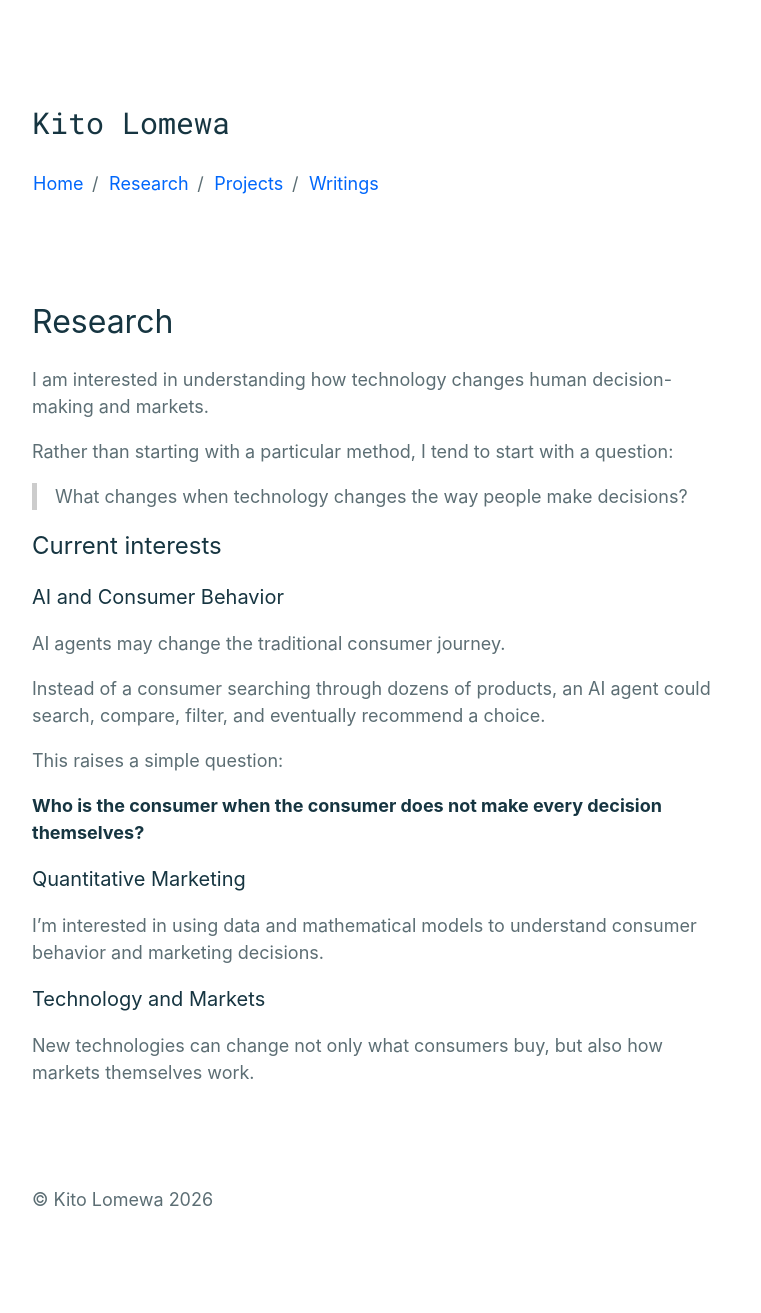
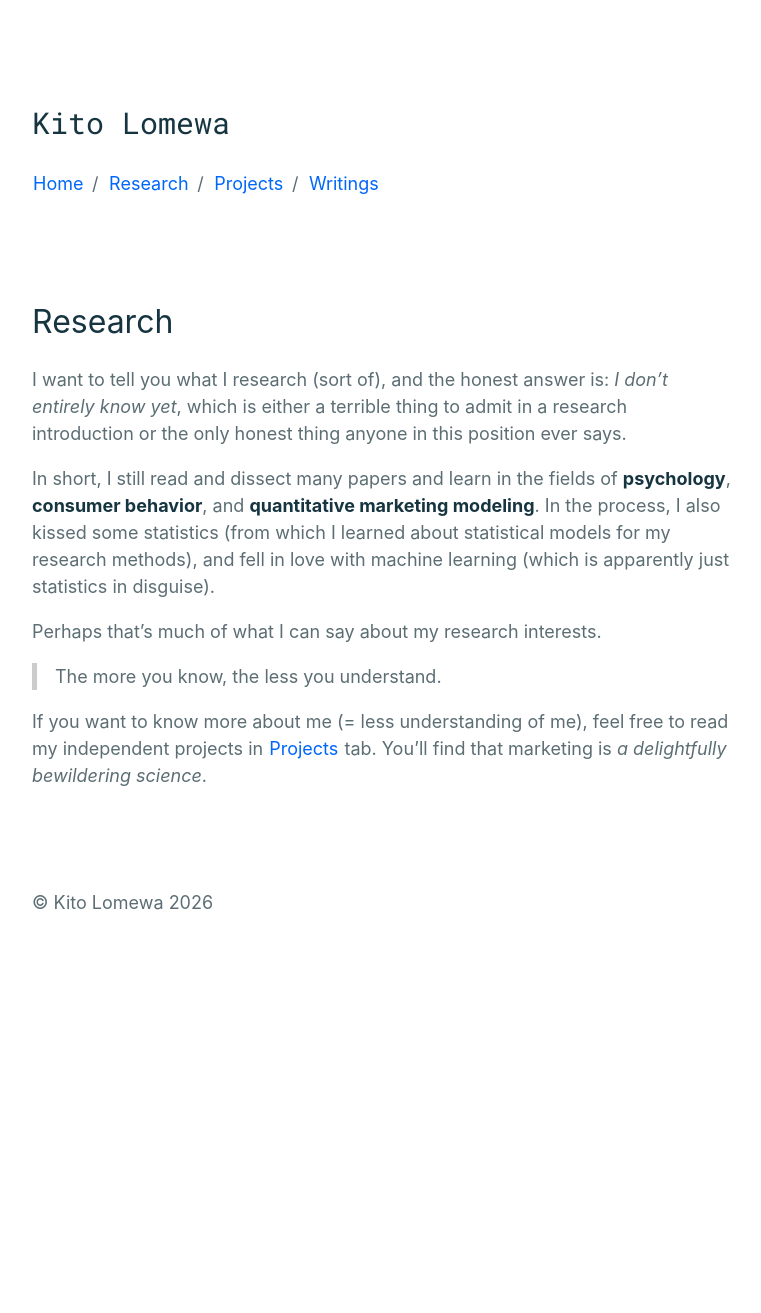
Before and after one commit to kitolomewa/kitolomewa.github.io, a Jekyll site: the page built from _pages/research/index.md, in a window 1280 px wide. Shown: the whole page, without its empty margins (258-1019 px from the left). Built offline with Jekyll 4.4.1, drawn with Linux system fonts in a browser that asks for light colours; after the commit the page ends 1016 px from its top, so only the background shows below that.

Commit message:
Update index.md

```diff
--- a/_pages/research/index.md
+++ b/_pages/research/index.md
@@ -4,28 +4,12 @@ title: Research
 permalink: /research/
 ---
 
-I am interested in understanding how technology changes human decision-making and markets.
+I want to tell you what I research (sort of), and the honest answer is: *I don’t entirely know yet*, which is either a terrible thing to admit in a research introduction or the only honest thing anyone in this position ever says.
 
-Rather than starting with a particular method, I tend to start with a question:
+In short, I still read and dissect many papers and learn in the fields of **psychology**, **consumer behavior**, and **quantitative marketing modeling**. In the process, I also kissed some statistics (from which I learned about statistical models for my research methods), and fell in love with machine learning (which is apparently just statistics in disguise).
 
-> What changes when technology changes the way people make decisions?
+Perhaps that’s much of what I can say about my research interests.
 
-## Current interests
+> The more you know, the less you understand.
 
-### AI and Consumer Behavior
-
-AI agents may change the traditional consumer journey.
-
-Instead of a consumer searching through dozens of products, an AI agent could search, compare, filter, and eventually recommend a choice.
-
-This raises a simple question:
-
-**Who is the consumer when the consumer does not make every decision themselves?**
-
-### Quantitative Marketing
-
-I'm interested in using data and mathematical models to understand consumer behavior and marketing decisions.
-
-### Technology and Markets
-
-New technologies can change not only what consumers buy, but also how markets themselves work.
+If you want to know more about me (= less understanding of me), feel free to read my independent projects in [Projects](https://kitolomewa.github.io/projects) tab. You’ll find that marketing is *a delightfully bewildering science*.
```
